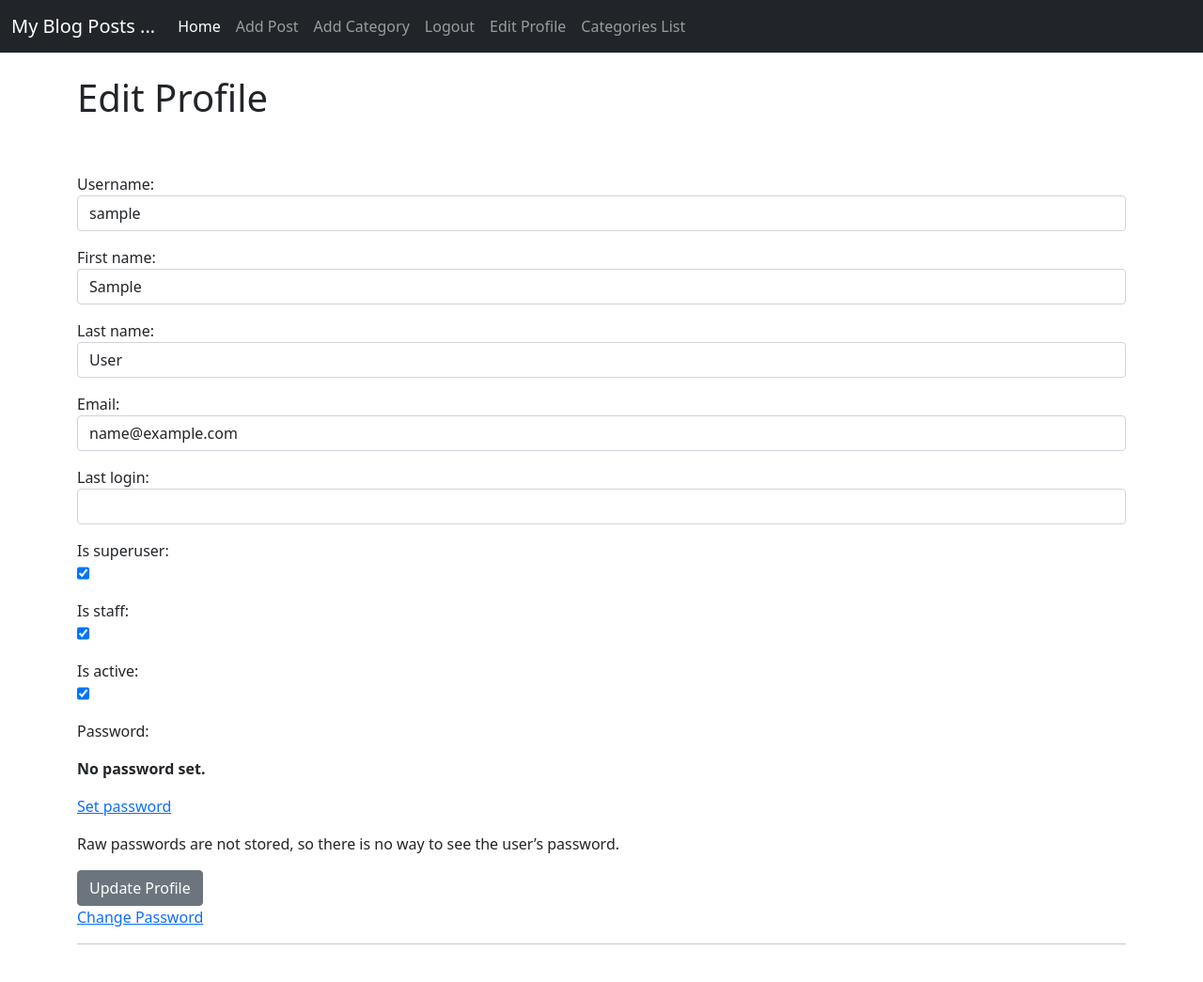
After one commit to Harmonica-Men/simple-blog, a Django app: page /members/edit_profile/ in a window 1280 px wide. The commit adds this page. Shown: the whole page at 94% size. Run offline with Django 5.2, Linux system fonts and the light colour scheme; the visitor is signed in with stand-in values (Sample User, id 1).

Commit message:
Change User Password Page - Django Blog #25

```diff
--- a/blogger/templates/base.html
+++ b/blogger/templates/base.html
@@ -30,7 +30,7 @@
                   <a class="nav-link" href="{% url 'add-post' %}">Add Post</a>
                   <a class="nav-link" href="{% url 'add-category' %}">Add Category</a>
                   <a class="nav-link" href="{% url 'logout' %}">Logout</a>
-
+                  <a class="nav-link" href="{% url 'edit-profile' %}">Edit Profile</a>
 
 
                 {% else %}
--- a/blogger/urls.py
+++ b/blogger/urls.py
@@ -1,4 +1,4 @@
-from django.urls import path
+from django.urls import path, include
 from .views import FrontpageView, BlogPostDetailView, AddPostView, UpdatePostView, DeletePostView, AddCategoryView
 from .views import CategoryView, CategoryListView, LikeView
 
@@ -12,4 +12,5 @@ urlpatterns = [
     path('category/<str:cats>/', CategoryView.as_view(), name='category'),
     path('category_list/', CategoryListView, name='category-list'),
     path('like/<int:pk>', LikeView, name='like_post'),
+    # path('<int:pk>/', include('members.urls')),
 ]
--- a/members/forms.py
+++ b/members/forms.py
@@ -1,4 +1,4 @@
-from django.contrib.auth.forms import UserCreationForm
+from django.contrib.auth.forms import UserCreationForm, UserChangeForm
 from django.contrib.auth.models import User
 from django import forms
 
@@ -17,3 +17,20 @@ class SignUpForm(UserCreationForm):
         self.fields['username'].widget.attrs['class'] = 'form-control'
         self.fields['password1'].widget.attrs['class'] = 'form-control'
         self.fields['password2'].widget.attrs['class'] = 'form-control'
+
+class EditProfileForm(UserChangeForm):
+    email = forms.EmailField(widget=forms.EmailInput(attrs={'class': 'form-control', 'placeholder' : 'my@somedomain.org'}))
+    first_name = forms.CharField(max_length=100, widget=forms.TextInput(attrs={'class': 'form-control'}))
+    last_name = forms.CharField(max_length=100, widget=forms.TextInput(attrs={'class': 'form-control'}))
+    username = forms.CharField(max_length=100, widget=forms.TextInput(attrs={'class': 'form-control'}))
+    last_login = forms.CharField(max_length=100, widget=forms.TextInput(attrs={'class': 'form-control'}))
+    is_superuser = forms.CharField(max_length=100, widget=forms.CheckboxInput(attrs={'class': 'form-check'}))
+    is_staff = forms.CharField(max_length=100, widget=forms.CheckboxInput(attrs={'class': 'form-check'}))
+    is_active = forms.CharField(max_length=100, widget=forms.CheckboxInput(attrs={'class': 'form-check'}))
+    #date_joined = forms.CharField(max_length=100, widget=forms.TextInput(attrs={'class': 'form-control'}))
+
+
+
+    class Meta:
+        model = User
+        fields = ('username', 'first_name', 'last_name', 'email', 'last_login', 'is_superuser', 'is_staff', 'is_staff', 'is_active')
--- /dev/null
+++ b/members/templates/registration/edit_profile.html
@@ -0,0 +1,23 @@
+{% extends 'base.html' %}
+
+{% block title %} Edit Profile Page {% endblock %}
+
+{% block content %}
+
+
+<h1>Edit Profile</h1>
+<br>
+<br>
+<div class="from-group">
+    <form method="POST">
+        {% csrf_token %}
+        {{ form.as_p }}
+        <button class="btn btn-secondary">Update Profile</button>
+    </form>
+</div>
+<a href="{% url 'password_change' user.pk %}">Change Password</a>
+
+<hr>
+<br>
+
+{% endblock %}
--- a/members/urls.py
+++ b/members/urls.py
@@ -1,7 +1,19 @@
-from django.urls import path
-from .views import UserRegisterView
+from django.urls import path, include
+from .views import UserRegisterView, UserEditView, CustomPasswordChangeView
+from django.contrib.auth import views as auth_views
+from django.contrib.auth.views import PasswordChangeView
+
+
 
 urlpatterns = [
     path('register/', UserRegisterView.as_view(), name='register'),
-
+    path('edit_profile/', UserEditView.as_view(), name='edit-profile'),
+    # path('<int:pk>/password/', auth_views.PasswordChangeView.as_view(), name='password_change'),
+    path('<int:pk>/password/', CustomPasswordChangeView.as_view(), name='password_change'),
+    path('password_change/done/', auth_views.PasswordChangeDoneView.as_view(template_name='registration/password_change_done.html'), name='password_change_done'),
+    # path('<int:uid>/', include('members.urls')),
+    # 4edit_profile, name='edit-profile'),
+    # path('article/edit/<int:pk>', UpdatePostView.as_view(), name= 'update-post'),
+    # path('article/<int:pk>/remove', DeletePostView.as_view(), name= 'delete-post'),
+    # path('<int:uid>/', include('members.urls')),
 ]
--- a/members/views.py
+++ b/members/views.py
@@ -1,11 +1,48 @@
-from django.shortcuts import render
+from django.contrib.auth.views import PasswordChangeView
+from django.urls import reverse_lazy
+from django.shortcuts import get_object_or_404
+from django.contrib.auth.models import User
 from django.views import generic
-from django.contrib.auth.forms import UserCreationForm
-from django.urls import reverse_lazy
-from .forms import SignUpForm
+from django.contrib.auth.forms import UserCreationForm, UserChangeForm
+from .forms import SignUpForm, EditProfileForm
 
 class UserRegisterView(generic.CreateView):
     # form_class = UserCreationForm
     form_class = SignUpForm
     template_name = 'registration/register.html'
     success_url = reverse_lazy('login')
+
+
+class UserEditView(generic.UpdateView):
+    # form_class = UserCreationForm
+    form_class = EditProfileForm
+    template_name = 'registration/edit_profile.html'
+    success_url = reverse_lazy('frontpage')
+
+    def get_object(self):
+        return self.request.user
+
+# class CustomPasswordChangeView(PasswordChangeView):
+#     template_name = 'registration/change_password.html'
+#     success_url = reverse_lazy('password_change_done')
+
+#     def get_object(self, queryset=None):
+#         return get_object_or_404(User, pk=self.kwargs['pk'])
+
+#     def get_form_kwargs(self):
+#         kwargs = super().get_form_kwargs()
+#         kwargs['user'] = self.get_object()
+#         return kwargs
+
+
+class CustomPasswordChangeView(PasswordChangeView):
+    template_name = 'registration/change_password.html'
+    success_url = reverse_lazy('frontpage')  # Redirect to frontpage after password change
+
+    def get_object(self, queryset=None):
+        return get_object_or_404(User, pk=self.kwargs['pk'])
+
+    def get_form_kwargs(self):
+        kwargs = super().get_form_kwargs()
+        kwargs['user'] = self.get_object()
+        return kwargs
```
Also changed, not shown: members/templates/registration/change_password.html (added, +11 -0 lines).
